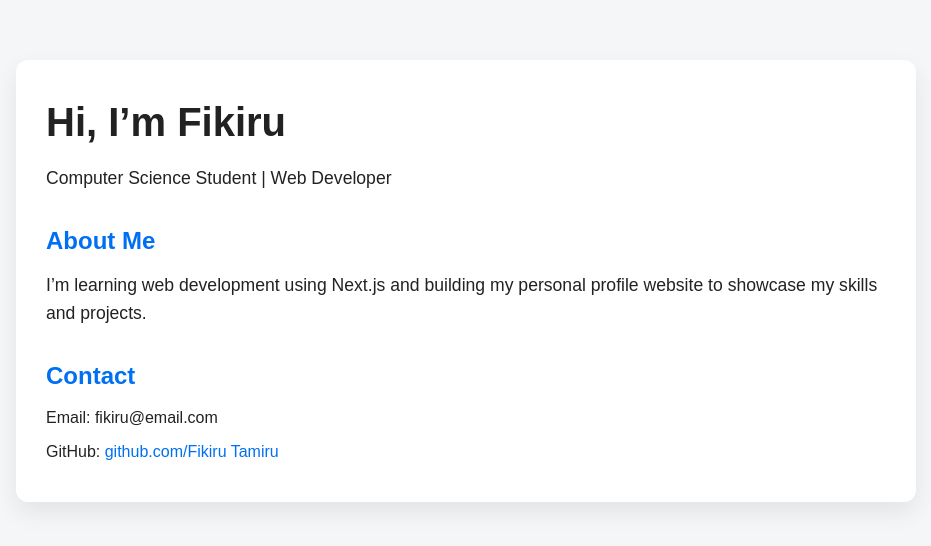
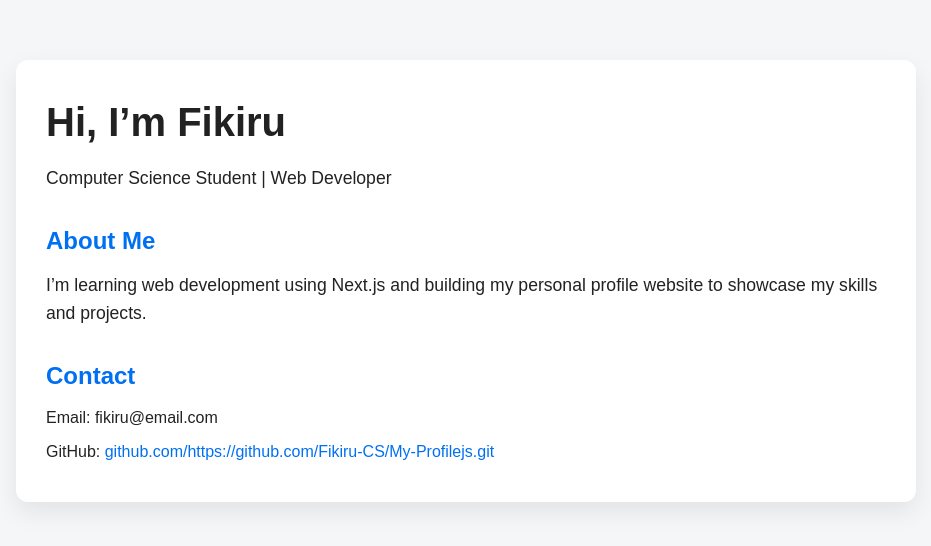
Before and after one commit to Fikiru-CS/My-Profilejs, a Next.js app: page / in a window 1280 px wide. Shown: the top 546 px of the page, without its empty margins (174-1105 px from the left). Built offline with nearby package versions, Linux system fonts and the light colour scheme.

Commit message:
Fix GitHub link in page.tsx

```diff
--- a/app/page.tsx
+++ b/app/page.tsx
@@ -17,7 +17,7 @@ export default function Home() {
         <li>
           GitHub:{" "}
           <a href="https://github.com/https://github.com/Fikiru-CS/My-Profilejs.git" target="_blank">
-            github.com/Fikiru Tamiru
+            github.com/https://github.com/Fikiru-CS/My-Profilejs.git
           </a>
         </li>
       </ul>
```
